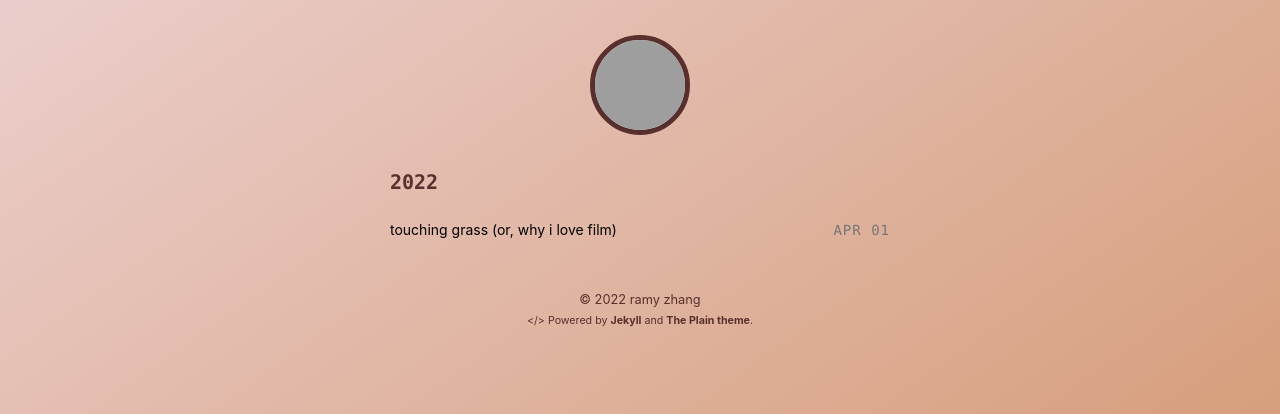
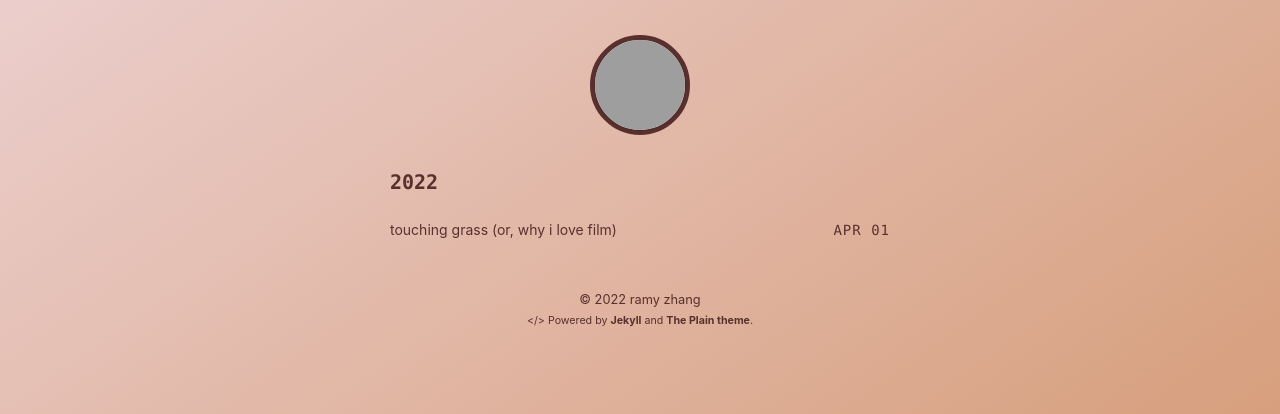
Before and after one commit to ramyzhang/blog, a Jekyll site: the page built from index.html, in a window 1280 px wide. Shown: the top 414 px of the page. Built offline with Jekyll 4.4.1, drawn with Linux system fonts in a browser that asks for light colours; grey boxes are pictures that could not be loaded.

Commit message:
changed blockquote styling

```diff
--- a/_sass/main.scss
+++ b/_sass/main.scss
@@ -79,7 +79,9 @@ blockquote {
   margin: 40px 0;
   padding: 5px 30px;
   background: #f2d6c7;
+  font-family: Consolas, monaco, monospace;
 }
+
 .logo {
   position: relative;
   margin: 0 auto 35px;
@@ -353,7 +355,7 @@ section {
       a {
         text-decoration: none;
         border: 0;
-        color: #000;
+        color: #59302d;
         box-sizing: border-box;
       }
       .post-date {
@@ -362,14 +364,14 @@ section {
       }
       span {
         display: inline-block;
-        color: #757575;
+        color: #59302d;
         letter-spacing: 1px;
         text-transform: uppercase;
       }
       @media (min-width: 992px) {a {
           border-bottom: 2px solid transparent;
           &:hover {
-            border-color: #000;
+            border-color: #59302d;
           }
         }
       }
```
